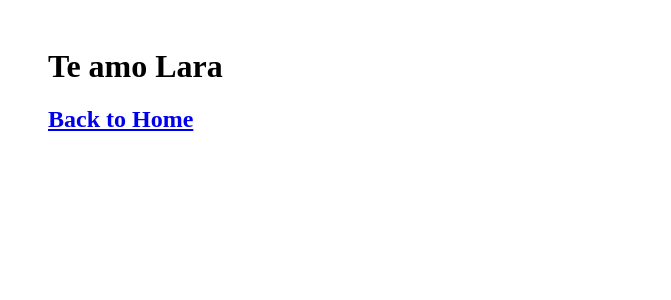
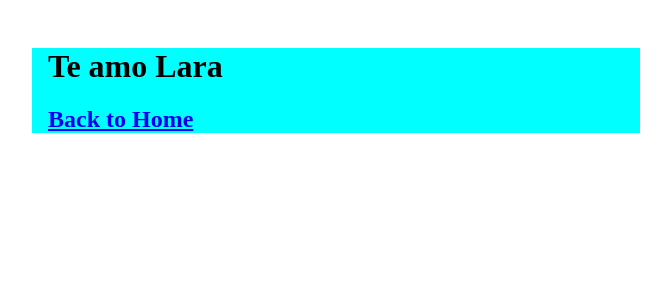
Before and after one commit to victorlhp/nextblog, a Next.js app: page /posts/first-post in a window 1280 px wide. Shown: the top 300 px of the page, without its empty margins (304-975 px from the left). Built offline with nearby package versions, Linux system fonts and the light colour scheme.

Commit message:
mudança de cor

```diff
--- a/components/layout.module.css
+++ b/components/layout.module.css
@@ -2,4 +2,8 @@
     max-width: 36rem;
     padding: 0 1rem;
     margin: 3rem auto 6rem;
+
   }
+.container {
+  background-color: aqua;
+}
```
